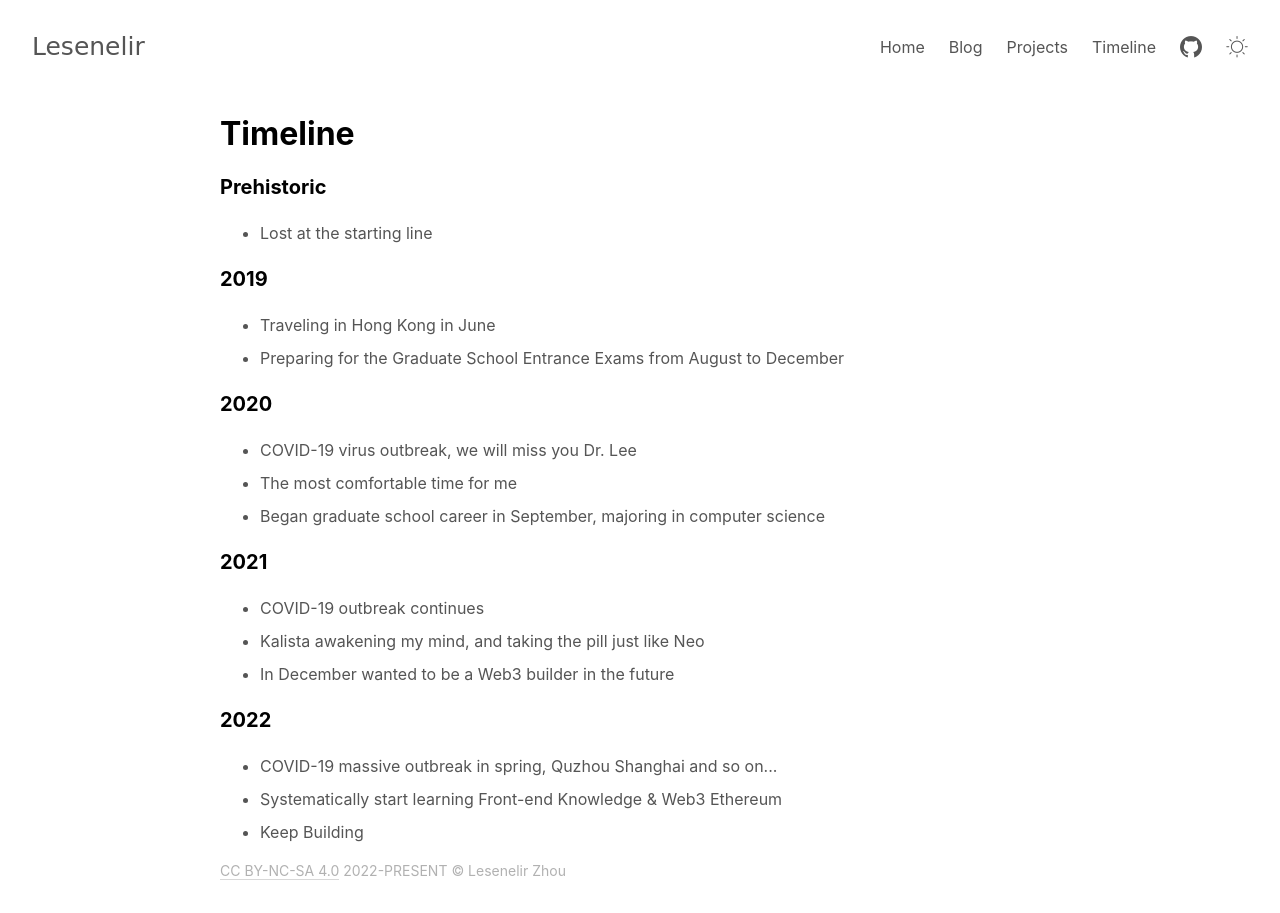
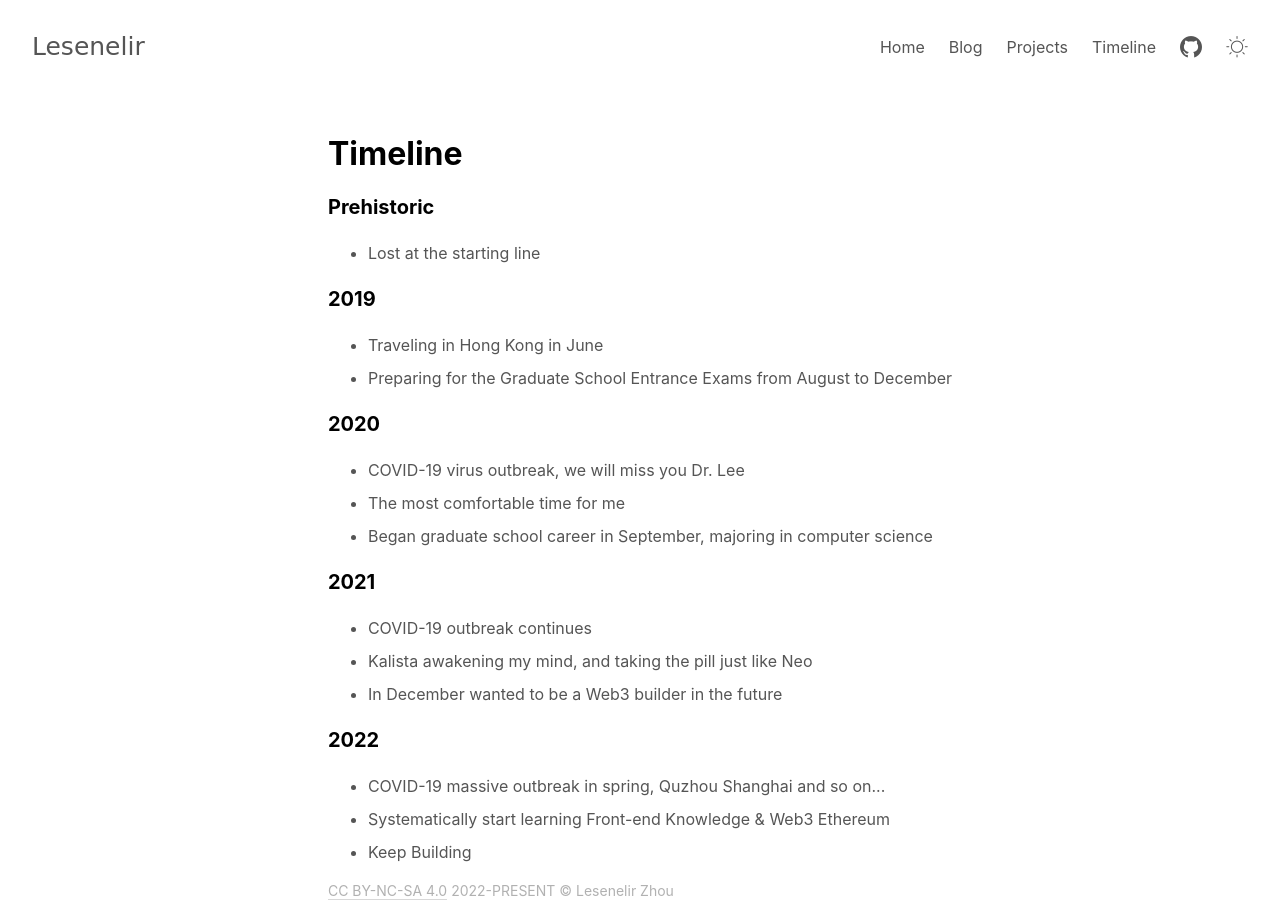
Before and after one commit to lesenelir/lesenelir.zz, a Next.js app: page /timeline in a window 1280 px wide. Built offline with nearby package versions, Linux system fonts and the light colour scheme.

Commit message:
fix: modify project stylesC

```diff
--- a/pages/posts/index.js
+++ b/pages/posts/index.js
@@ -1,7 +1,6 @@
 import Head from "next/head"
 import Layout from "../../components/layout"
 import Content from "../../components/Post/content"
-// import Footer from "../../components/footer"
 
 import {getSortedPostsData} from "../../lib/postsTool"
 
@@ -16,7 +15,6 @@
 
       <Layout>
         <Content allPosts={allPostsData}/>
-        {/*<Footer/>*/}
       </Layout>
     </>
   )
--- a/pages/timeline/index.js
+++ b/pages/timeline/index.js
@@ -11,11 +11,15 @@
   return (
     <>
       <Layout>
-        <h1 className={styles.title}>Timeline</h1>
-        <article className='md'>
-          <div dangerouslySetInnerHTML={{ __html: timelineData.contentHtml }} />
-        </article>
-        <Footer/>
+        <div className={styles.container}>
+          <div>
+            <h1 className={styles.title}>Timeline</h1>
+            <article className='md time'>
+              <div dangerouslySetInnerHTML={{ __html: timelineData.contentHtml }} />
+            </article>
+            <Footer/>
+          </div>
+        </div>
       </Layout>
     </>
   )
--- a/styles/markdown.module.css
+++ b/styles/markdown.module.css
@@ -1,5 +1,6 @@
 .container {
   display: flex;
+  flex-direction: row;
   justify-content: center;
 }
 
--- a/styles/timeline.module.css
+++ b/styles/timeline.module.css
@@ -1,3 +1,8 @@
+.container {
+  display: flex;
+  justify-content: center;
+}
+
 .title {
   color: #000000;
 }
```
